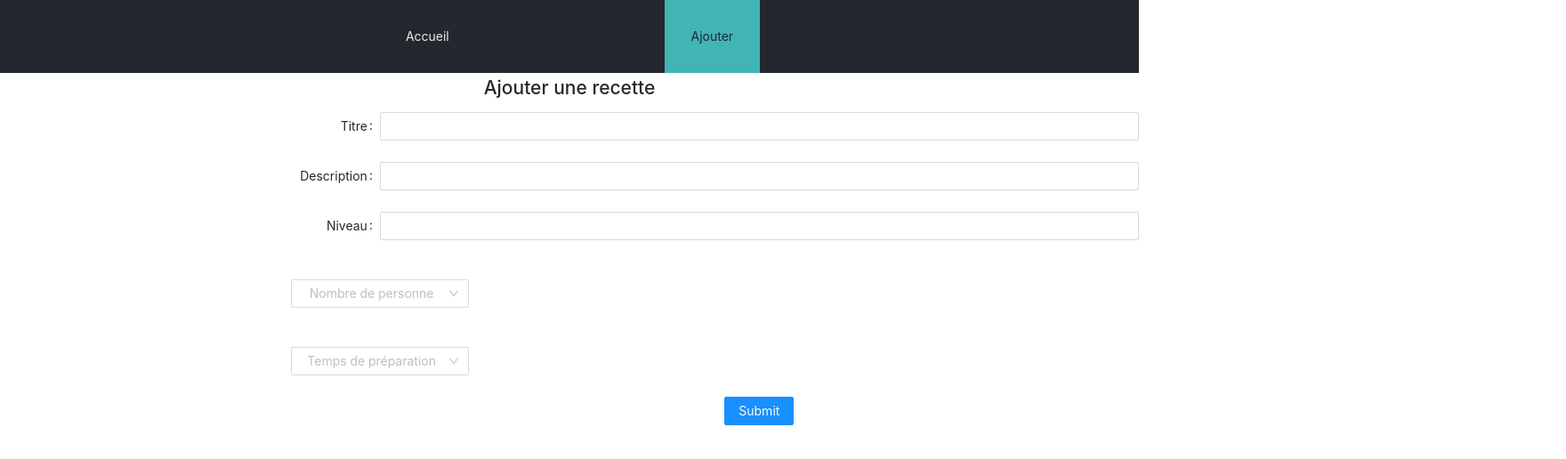
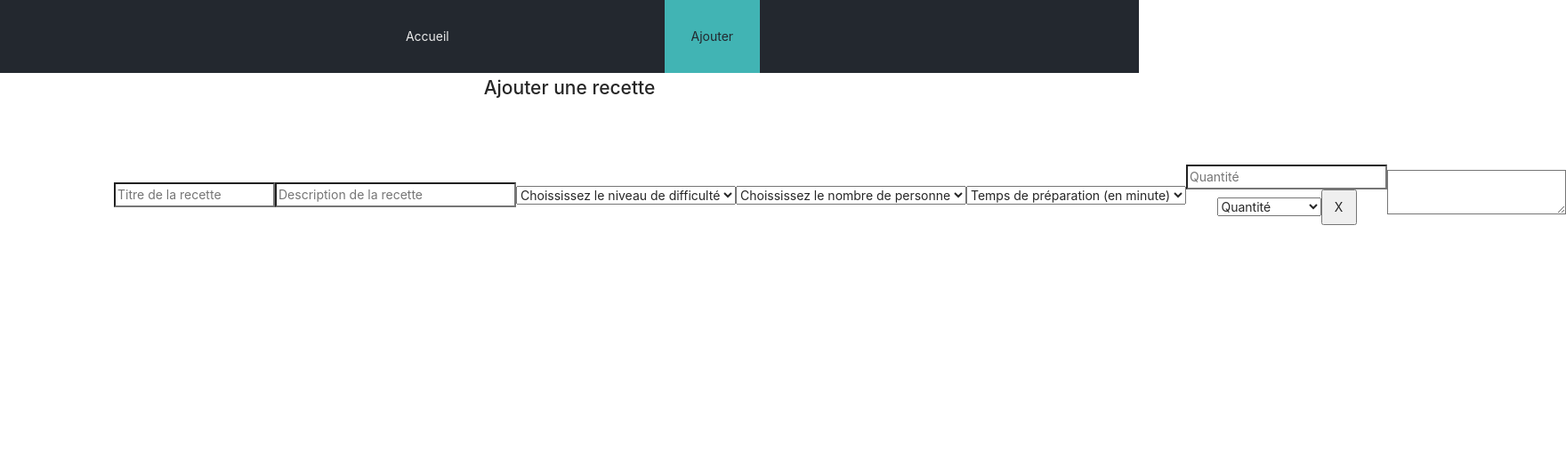
Before and after one commit to Thadro/Cantina, a React (Create React App) app: page /ajouter in a window 1280 px wide. Shown: the top 516 px of the page at 89% size, 1760 px wide, since content can reach past the window. Built offline with nearby package versions, Linux system fonts and the light colour scheme.

Commit message:
In progress -> Ajouter

```diff
--- a/src/views/Accueil.js
+++ b/src/views/Accueil.js
@@ -2,28 +2,10 @@ import React from "react";
 import { useState, useEffect } from "react";
 import { useHistory } from "react-router-dom";
 
-import { Card, Radio, Select, Input, Form } from "antd";
+import { Card } from "antd";
 import { EyeOutlined, EditOutlined, DeleteOutlined } from "@ant-design/icons";
 
 const { Meta } = Card;
-
-const { Option } = Select;
-
-function onChange(value) {
-    console.log(`selected ${value}`);
-}
-
-function onBlur() {
-    console.log("blur");
-}
-
-function onFocus() {
-    console.log("focus");
-}
-
-function onSearch(val) {
-    console.log("search:", val);
-}
 
 const Accueil = () => {
     let history = useHistory();
@@ -42,40 +24,43 @@ const Accueil = () => {
         <>
             <div className="App">
                 <h1 className="titre-accueil">Liste des recettes</h1>
-                <div className="filter-ctnr">
-                    <Form.Item name="rechercher" style={{ margin: 0, marginTop: 20 }}>
-                        <Input placeholder="Rechercher" />
-                    </Form.Item>
-                    <Radio.Group defaultValue="Padawan" style={{ marginTop: 16 }}>
-                        <Radio.Button value="Padawan">Padawan</Radio.Button>
-                        <Radio.Button value="Jedi">Jedi</Radio.Button>
-                        <Radio.Button value="Maitre Jedi">Maitre Jedi</Radio.Button>
-                    </Radio.Group>
-                    <Select
-                        showSearch
-                        style={{ width: 200, marginTop: 20 }}
-                        placeholder="Select a person"
-                        optionFilterProp="children"
-                        onChange={onChange}
-                        onFocus={onFocus}
-                        onBlur={onBlur}
-                        onSearch={onSearch}
-                        filterOption={(input, option) => option.children.toLowerCase().indexOf(input.toLowerCase()) >= 0}>
-                        <Option value="1">1</Option>
-                        <Option value="2">2</Option>
-                        <Option value="3">3</Option>
-                        <Option value="4">4</Option>
-                        <Option value="5">5</Option>
-                        <Option value="6">6</Option>
-                        <Option value="7">7</Option>
-                        <Option value="8">8</Option>
-                        <Option value="9">9</Option>
-                    </Select>
-                    <div className="time-ctnr">
-                        <label for="time">Temps de préparation</label>
-                        <input type="range" className="time" name="time" min="5" max="120" />
-                    </div>
-                </div>
+                <form className="filter-ctnr">
+                    <input name="search to" type="text" size="15" placeholder="Nom de la recette" />
+                    <select>
+                        <option value="" disabled selected>
+                            Choississez votre niveau de difficulté
+                        </option>
+                        <option value="padawan">Padawan</option>
+                        <option value="jedi">Jedi</option>
+                        <option value="maître jedi">Maître Jedi</option>
+                    </select>
+                    <select>
+                        <option value="" disabled selected>
+                            Choississez le nombre de personne
+                        </option>
+                        <option value="1">1</option>
+                        <option value="2">2</option>
+                        <option value="3">3</option>
+                        <option value="4">4</option>
+                        <option value="5">5</option>
+                        <option value="6">6</option>
+                        <option value="7">7</option>
+                        <option value="8">8</option>
+                    </select>
+                    <select>
+                        <option value="" disabled selected>
+                            Temps de péparation
+                        </option>
+                        <option value="10min">Moins de temps de 10 min</option>
+                        <option value="20min">Moins de temps de 20 min</option>
+                        <option value="30min">Moins de temps de 30 min</option>
+                        <option value="40min">Moins de temps de 40 min</option>
+                        <option value="50min">Moins de temps de 50 min</option>
+                        <option value="60min">Moins de temps de 60 min</option>
+                        <option value="70min">Moins de temps de 70 min</option>
+                        <option value="80min">Moins de temps de 80 min</option>
+                    </select>
+                </form>
                 <div className="recette-ctnr">
                     {recettes &&
                         recettes.map(recette => (
--- a/src/views/Ajouter.js
+++ b/src/views/Ajouter.js
@@ -1,101 +1,63 @@
 import React from "react";
-import { Form, Input, Button, Checkbox, Select } from "antd";
-import FormItem from "antd/lib/form/FormItem";
 
 function Ajouter() {
-    const { Option } = Select;
-
-    function onChange(value) {
-        console.log(`selected ${value}`);
-    }
-
-    function onBlur() {
-        console.log("blur");
-    }
-
-    function onFocus() {
-        console.log("focus");
-    }
-
-    function onSearch(val) {
-        console.log("search:", val);
-    }
-
     return (
         <div>
             <h2>Ajouter une recette</h2>
-            <Form
-                name="basic"
-                requiredMark={false}
-                labelCol={{ span: 8 }}
-                wrapperCol={{ span: 16 }}
-                initialValues={{ remember: true }}
-                autoComplete="off">
-                <Form.Item label="Titre" name="titre" rules={[{ required: true, message: "Vous devez rentrer un titre" }]}>
-                    <Input />
-                </Form.Item>
-
-                <Form.Item label="Description" name="description" rules={[{ required: true, message: "Vous devez rentrer une description" }]}>
-                    <Input />
-                </Form.Item>
-
-                <Form.Item
-                    label="Niveau"
-                    name="niveau"
-                    rules={[{ required: true, message: "Choississez le niveau entre padawan, jedi ou maître jedi" }]}>
-                    <Input />
-                </Form.Item>
-                <div className="select-ajout-ctnr">
-                    <Form.Item rules={[{ required: true, message: "Veuillez choisir le nombre de personne" }]}>
-                        <Select
-                            showSearch
-                            style={{ width: 200, marginTop: 20 }}
-                            placeholder="Nombre de personne"
-                            optionFilterProp="children"
-                            onChange={onChange}
-                            onFocus={onFocus}
-                            onBlur={onBlur}
-                            onSearch={onSearch}
-                            filterOption={(input, option) => option.children.toLowerCase().indexOf(input.toLowerCase()) >= 0}>
-                            <Option value="1">1</Option>
-                            <Option value="2">2</Option>
-                            <Option value="3">3</Option>
-                            <Option value="4">4</Option>
-                            <Option value="5">5</Option>
-                            <Option value="6">6</Option>
-                            <Option value="7">7</Option>
-                            <Option value="8">8</Option>
-                            <Option value="9">9</Option>
-                        </Select>
-                    </Form.Item>
-
-                    <Form.Item rules={[{ required: true, message: "Veuillez choisir le nombre de personne" }]}>
-                        <Select
-                            showSearch
-                            style={{ width: 200, marginTop: 20 }}
-                            placeholder="Temps de préparation"
-                            optionFilterProp="children"
-                            onChange={onChange}
-                            onFocus={onFocus}
-                            onBlur={onBlur}
-                            onSearch={onSearch}
-                            filterOption={(input, option) => option.children.toLowerCase().indexOf(input.toLowerCase()) >= 0}>
-                            <Option value="10min">10min</Option>
-                            <Option value="20min">20min</Option>
-                            <Option value="30min">30min</Option>
-                            <Option value="40min">40min</Option>
-                            <Option value="50min">50min</Option>
-                            <Option value="60min">60min</Option>
-                            <Option value="70min">70min</Option>
-                        </Select>
-                    </Form.Item>
+            <form className="filter-ctnr">
+                <input name="add title" type="text" size="15" placeholder="Titre de la recette" />
+                <input name="add description" type="text" size="25" placeholder="Description de la recette" />
+                <select>
+                    <option value="" disabled selected>
+                        Choississez le niveau de difficulté
+                    </option>
+                    <option value="padawan">Padawan</option>
+                    <option value="jedi">Jedi</option>
+                    <option value="maître jedi">Maître Jedi</option>
+                </select>
+                <select>
+                    <option value="" disabled selected>
+                        Choississez le nombre de personne
+                    </option>
+                    <option value="1">1</option>
+                    <option value="2">2</option>
+                    <option value="3">3</option>
+                    <option value="4">4</option>
+                    <option value="5">5</option>
+                    <option value="6">6</option>
+                    <option value="7">7</option>
+                    <option value="8">8</option>
+                </select>
+                <select>
+                    <option value="" disabled selected>
+                        Temps de préparation (en minute)
+                    </option>
+                    <option value="10min">10</option>
+                    <option value="20min">20</option>
+                    <option value="30min">30</option>
+                    <option value="40min">40</option>
+                    <option value="50min">50</option>
+                    <option value="60min">60</option>
+                    <option value="70min">70</option>
+                    <option value="80min">80</option>
+                </select>
+                <div>
+                    <input name="quantité" type="number" size="5" placeholder="Quantité" />
+                    <select>
+                        <option value="" disabled selected>
+                            Quantité
+                        </option>
+                        <option value="g">g</option>
+                        <option value="cl">cl</option>
+                        <option value="quantité">Nb</option>
+                        <option value="cuillère">Cuillère à café</option>
+                    </select>
+                    <input className="ingredient-supp" type="button" value="X" style={{ height: 40, width: 40 }} />
                 </div>
-                <Form.Item wrapperCol={{ offset: 8, span: 16 }}>
-                    <Button type="primary" htmlType="submit">
-                        Submit
-                    </Button>
-                </Form.Item>
-            </Form>
+                <div>
+                    <textarea></textarea>
+                </div>
+            </form>
         </div>
     );
 }
```
